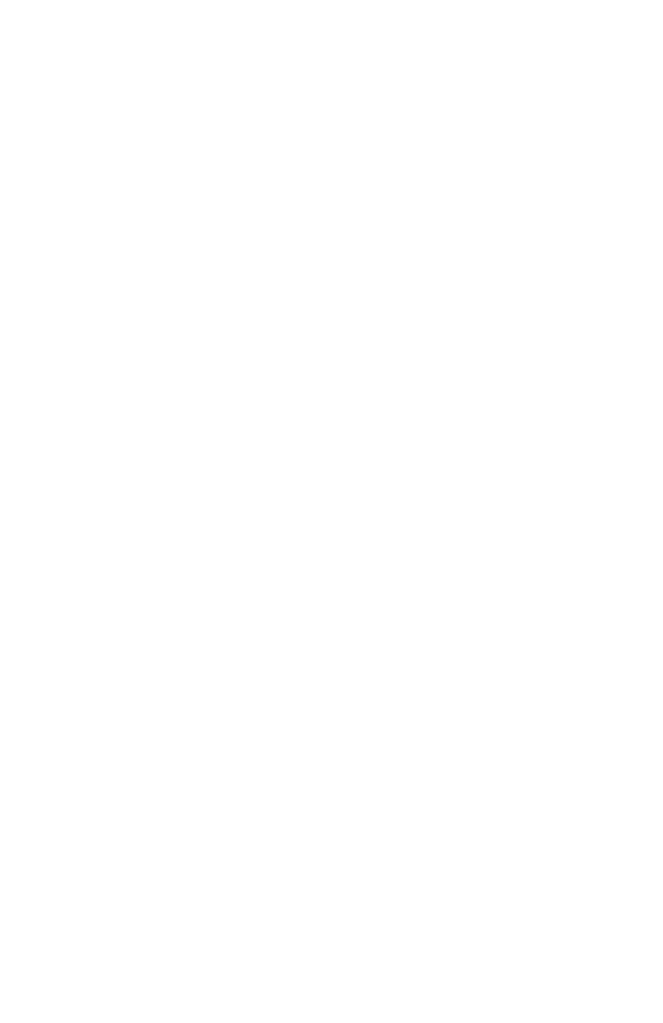
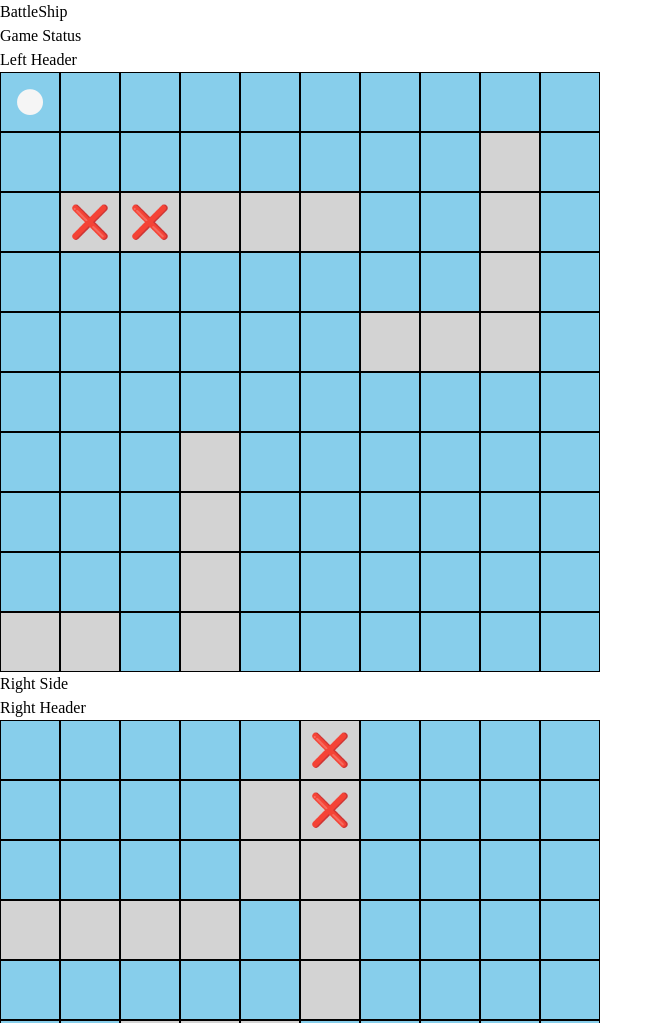
Before and after one commit to rlechuong/battleship, a website built with webpack: page src/template.html in a window 1280 px wide. Shown: the top 1023 px of the page, without its empty margins (0-663 px from the left). Before the commit the page ends 800 px from the top, so only its background shows below. Built offline with nearby package versions, Linux system fonts and the light colour scheme.

Commit message:
Begin work on DOM with basic player/opponent board

```diff
--- /dev/null
+++ b/src/Renderer.js
@@ -0,0 +1,60 @@
+import { Ship } from "./Ship.js";
+
+class Renderer {
+  constructor(game) {
+    this.game = game;
+  }
+
+  createGameBoard() {
+    const gameBoard = document.createElement("div");
+    gameBoard.classList.add("game-board");
+
+    for (let i = 0; i < 10; i++) {
+      for (let j = 0; j < 10; j++) {
+        const gameBoardSquare = document.createElement("div");
+        gameBoardSquare.classList.add("game-board-square");
+        gameBoardSquare.dataset.row = i;
+        gameBoardSquare.dataset.column = j;
+        gameBoard.appendChild(gameBoardSquare);
+      }
+    }
+
+    return gameBoard;
+  }
+
+  updateGameBoard(gameboard, player) {
+    const squares = gameboard.querySelectorAll(".game-board-square");
+
+    for (let i = 0; i < 10; i++) {
+      for (let j = 0; j < 10; j++) {
+        const squareIndex = i * 10 + j;
+        const targetSquare = squares[squareIndex];
+        const playerBoardValue = player.gameboard.board[i][j];
+
+        const coordinates = `${i},${j}`;
+        console.log(player.gameboard.hits);
+
+        if (player.gameboard.hits.has(coordinates)) {
+          this.resetSquareClasses(targetSquare);
+          targetSquare.classList.add("hit");
+        } else if (player.gameboard.misses.has(coordinates)) {
+          this.resetSquareClasses(targetSquare);
+          targetSquare.classList.add("miss");
+        } else if (playerBoardValue === null) {
+          this.resetSquareClasses(targetSquare);
+          targetSquare.classList.add("water");
+        } else if (playerBoardValue instanceof Ship) {
+          this.resetSquareClasses(targetSquare);
+          targetSquare.classList.add("ship");
+        }
+      }
+    }
+    return squares[0];
+  }
+
+  resetSquareClasses(square) {
+    square.className = "game-board-square";
+  }
+}
+
+export { Renderer };
--- a/src/index.js
+++ b/src/index.js
@@ -1 +1,42 @@
 import "./styles.css";
+import { Game } from "./Game.js";
+import { Player } from "./Player.js";
+import { Renderer } from "./Renderer.js";
+
+const realPlayer1 = new Player("real");
+const computerPlayer2 = new Player("computer");
+const game = new Game(realPlayer1, computerPlayer2);
+
+game.placePlayerShip(realPlayer1, "Carrier", [2, 1], "horizontal");
+game.placePlayerShip(realPlayer1, "Battleship", [6, 3], "vertical");
+game.placePlayerShip(realPlayer1, "Cruiser", [4, 6], "horizontal");
+game.placePlayerShip(realPlayer1, "Submarine", [1, 8], "vertical");
+game.placePlayerShip(realPlayer1, "Destroyer", [9, 0], "horizontal");
+
+game.placePlayerShip(computerPlayer2, "Carrier", [0, 5], "vertical");
+game.placePlayerShip(computerPlayer2, "Battleship", [3, 0], "horizontal");
+game.placePlayerShip(computerPlayer2, "Cruiser", [7, 7], "vertical");
+game.placePlayerShip(computerPlayer2, "Submarine", [5, 2], "horizontal");
+game.placePlayerShip(computerPlayer2, "Destroyer", [1, 4], "vertical");
+
+realPlayer1.gameboard.receiveAttack([2, 1]);
+realPlayer1.gameboard.receiveAttack([2, 2]);
+realPlayer1.gameboard.receiveAttack([0, 0]);
+
+computerPlayer2.gameboard.receiveAttack([0, 5]);
+computerPlayer2.gameboard.receiveAttack([1, 5]);
+computerPlayer2.gameboard.receiveAttack([9, 9]);
+
+const renderer = new Renderer(game);
+
+const leftGameBoard = renderer.createGameBoard();
+const rightGameBoard = renderer.createGameBoard();
+
+const leftBoard = document.querySelector("#left-board");
+leftBoard.appendChild(leftGameBoard);
+
+const rightBoard = document.querySelector("#right-board");
+rightBoard.appendChild(rightGameBoard);
+
+renderer.updateGameBoard(leftGameBoard, realPlayer1);
+renderer.updateGameBoard(rightGameBoard, computerPlayer2);
--- a/src/styles.css
+++ b/src/styles.css
@@ -66,3 +66,54 @@ h6 {
 #__next {
   isolation: isolate;
 }
+
+.game-board {
+  display: grid;
+  grid-template-columns: repeat(10, 1fr);
+  grid-template-rows: repeat(10, 1fr);
+  width: 600px;
+  height: 600px;
+}
+
+.game-board-square {
+  border: 1px solid black;
+  aspect-ratio: 1;
+  position: relative;
+}
+
+.water {
+  background-color: skyblue;
+}
+
+.ship {
+  background-color: lightgrey;
+}
+
+.miss {
+  background-color: skyblue;
+}
+
+.miss::after {
+  content: "•";
+  position: absolute;
+  top: 50%;
+  left: 50%;
+  transform: translate(-50%, -50%);
+  color: whitesmoke;
+  font-size: 6rem;
+  font-weight: bold;
+}
+
+.hit {
+  background-color: lightgrey;
+}
+
+.hit::after {
+  content: "❌";
+  position: absolute;
+  top: 50%;
+  left: 50%;
+  transform: translate(-50%, -50%);
+  font-size: 2rem;
+  font-weight: bold;
+}
--- a/src/template.html
+++ b/src/template.html
@@ -1,9 +1,20 @@
-<!DOCTYPE html>
+<!doctype html>
 <html lang="en">
   <head>
     <meta charset="UTF-8" />
     <meta name="viewport" content="width=device-width, initial-scale=1.0" />
-    <title>Document</title>
+    <title>Battleship</title>
   </head>
-  <body></body>
+  <body>
+    <div id="header">BattleShip</div>
+    <div id="game-status">Game Status</div>
+    <div id="left">
+      <div id="left-header">Left Header</div>
+      <div id="left-board"></div>
+    </div>
+    <div id="right">Right Side</div>
+      <div id="right-header">Right Header</div>
+      <div id="right-board"></div>
+    <div id="bottom">Bottom</div>
+  </body>
 </html>
```
